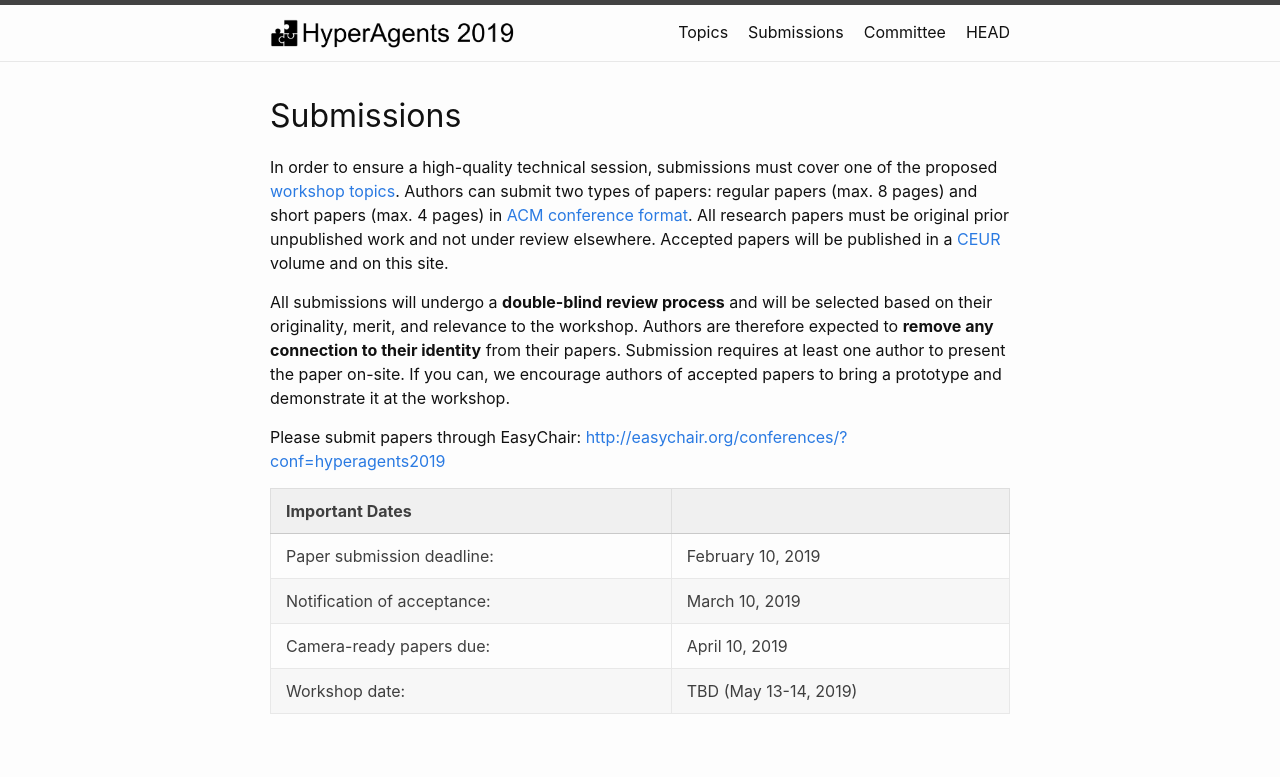
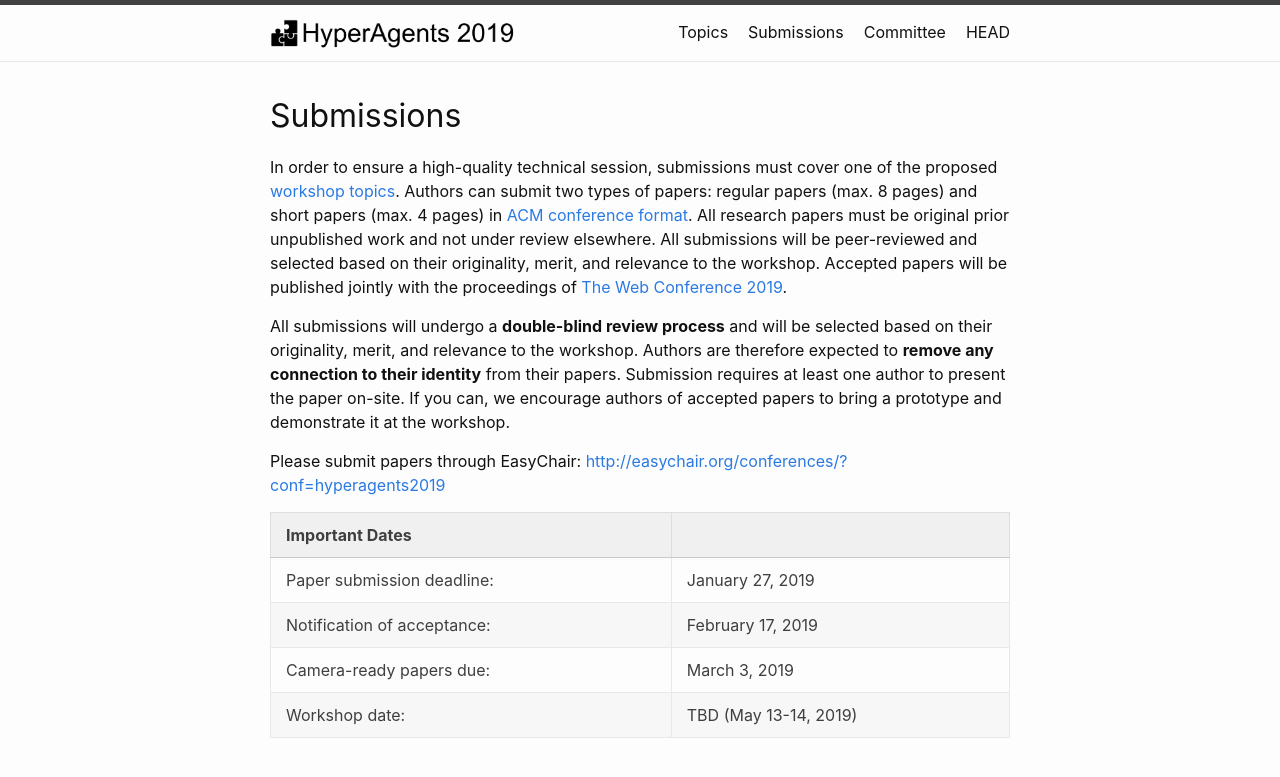
Before and after one commit to HyperAgents/twc2019.hyperagents.org, a Jekyll site: the page built from 03_submissions.md, in a window 1280 px wide, cut to the strip 0-796 px from the top of the page. Shown: the top 777 px of the strip. Built offline with Jekyll 4.4.1, drawn with Linux system fonts in a browser that asks for light colours.

```diff
--- a/03_submissions.md
+++ b/03_submissions.md
@@ -3,16 +3,16 @@ layout: page
 title: Submissions
 permalink: /submissions/
 ---
-In order to ensure a high-quality technical session, submissions must cover one of the proposed [workshop topics](/topics/). Authors can submit two types of papers: regular papers (max. 8 pages) and short papers (max. 4 pages) in [ACM conference format](http://www.acm.org/publications/proceedings-template). All research papers must be original prior unpublished work and not under review elsewhere. Accepted papers will be published in a [CEUR](http://ceur-ws.org/) volume and on this site.
+In order to ensure a high-quality technical session, submissions must cover one of the proposed [workshop topics](/topics/). Authors can submit two types of papers: regular papers (max. 8 pages) and short papers (max. 4 pages) in [ACM conference format](http://www.acm.org/publications/proceedings-template){:target="_blank"}. All research papers must be original prior unpublished work and not under review elsewhere. All submissions will be peer-reviewed and selected based on their originality, merit, and relevance to the workshop. Accepted papers will be published jointly with the proceedings of [The Web Conference 2019](https://www2019.thewebconf.org/){:target="_blank"}.
 
 All submissions will undergo a **double-blind review process** and will be selected based on their originality, merit, and relevance to the workshop. Authors are therefore expected to **remove any connection to their identity** from their papers. Submission requires at least one author to present the paper on-site. If you can, we encourage authors of accepted papers to bring a prototype and demonstrate it at the workshop.
 
-Please submit papers through EasyChair: [http://easychair.org/conferences/?conf=hyperagents2019](http://easychair.org/conferences/?conf=hyperagents2019)
+Please submit papers through EasyChair: [http://easychair.org/conferences/?conf=hyperagents2019](http://easychair.org/conferences/?conf=hyperagents2019){:target="_blank"}
 
 | Important Dates ||
 |---|---|
-| Paper submission deadline: | February 10, 2019 |
-| Notification of acceptance: | March 10, 2019 |
-| Camera-ready papers due: | April 10, 2019 |
+| Paper submission deadline: | January 27, 2019 |
+| Notification of acceptance: | February 17, 2019 |
+| Camera-ready papers due: | March 3, 2019 |
 | Workshop date: | TBD (May 13-14, 2019) |
 |---|---|
--- a/_includes/social.html
+++ b/_includes/social.html
@@ -7,7 +7,7 @@
   {%- if site.linkedin_username -%}<li><a href="https://www.linkedin.com/in/{{ site.linkedin_username| cgi_escape | escape }}"><svg class="svg-icon grey"><use xlink:href="{{ '/assets/minima-social-icons.svg#linkedin' | relative_url }}"></use></svg> <span class="username">{{ site.linkedin_username| escape }}</span></a></li>{%- endif -%}
   {%- if site.pinterest_username -%}<li><a href="https://www.pinterest.com/{{ site.pinterest_username| cgi_escape | escape }}"><svg class="svg-icon grey"><use xlink:href="{{ '/assets/minima-social-icons.svg#pinterest' | relative_url }}"></use></svg> <span class="username">{{ site.pinterest_username| escape }}</span></a></li>{%- endif -%}
   {%- for mst in site.mastodon -%}{%- if mst.username and mst.instance -%}<li><a rel="me" href="https://{{ mst.instance| cgi_escape | escape}}/@{{mst.username}}"><svg class="svg-icon grey"><use xlink:href="{{ '/assets/minima-social-icons.svg#mastodon' | relative_url }}"></use></svg> <span class="username">{{ mst.username|escape }}</span></a></li>{%- endif -%}{%- endfor -%}
-  {%- if site.twitter_username -%}<li><a href="https://twitter.com/{{ site.twitter_username| cgi_escape | escape }}"><svg class="svg-icon grey"><use xlink:href="{{ '/assets/minima-social-icons.svg#twitter' | relative_url }}"></use></svg> <span class="username">{{ site.twitter_username| escape }}</span></a></li>{%- endif -%}
+  {%- if site.twitter_username -%}<li><a href="https://twitter.com/{{ site.twitter_username| cgi_escape | escape }}" target="_blank"><svg class="svg-icon grey"><use xlink:href="{{ '/assets/minima-social-icons.svg#twitter' | relative_url }}"></use></svg> <span class="username">{{ site.twitter_username| escape }}</span></a></li>{%- endif -%}
   {%- if site.youtube_username -%}<li><a href="https://www.youtube.com/{{ site.youtube_username| cgi_escape | escape }}"><svg class="svg-icon grey"><use xlink:href="{{ '/assets/minima-social-icons.svg#youtube' | relative_url }}"></use></svg> <span class="username">{{ site.youtube_username| escape }}</span></a></li>{%- endif -%}
   {%- if site.youtube_channel -%}<li><a href="https://www.youtube.com/channel/{{ site.youtube_channel| cgi_escape | escape }}"><svg class="svg-icon grey"><use xlink:href="{{ '/assets/minima-social-icons.svg#youtube' | relative_url }}"></use></svg><span class="username">{%- if site.youtube_channel_name -%}{{ site.youtube_channel_name | escape }}{%- else -%}YouTube{%- endif -%}</span></a></li>{%- endif -%}
   {%- if site.telegram_username -%}<li><a href="https://t.me/{{ site.telegram_username| cgi_escape | escape }}"><svg class="svg-icon grey"><use xlink:href="{{ '/assets/minima-social-icons.svg#telegram' | relative_url }}"></use></svg> <span class="username">{{ site.telegram_username| escape }}</span></a></li>{%- endif -%}
```
Also changed, not shown: HyperAgents2019_CFP.txt (+5 -5 lines), index.md (+5 -5 lines), 6 other files.
